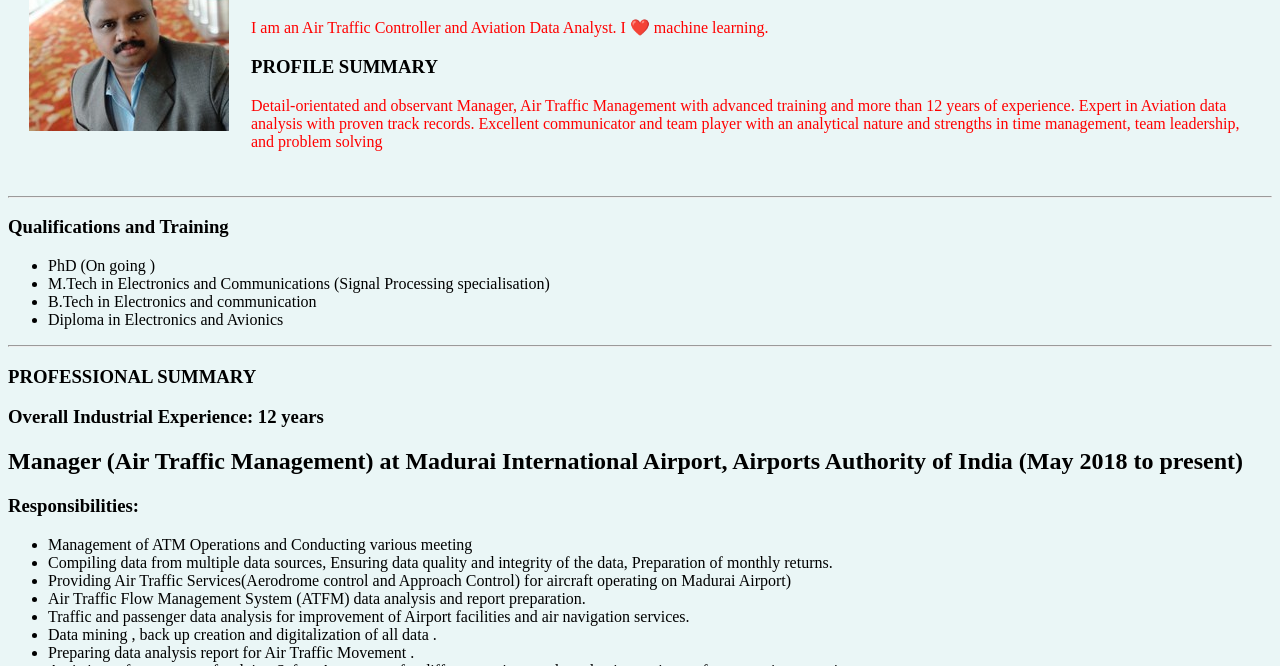
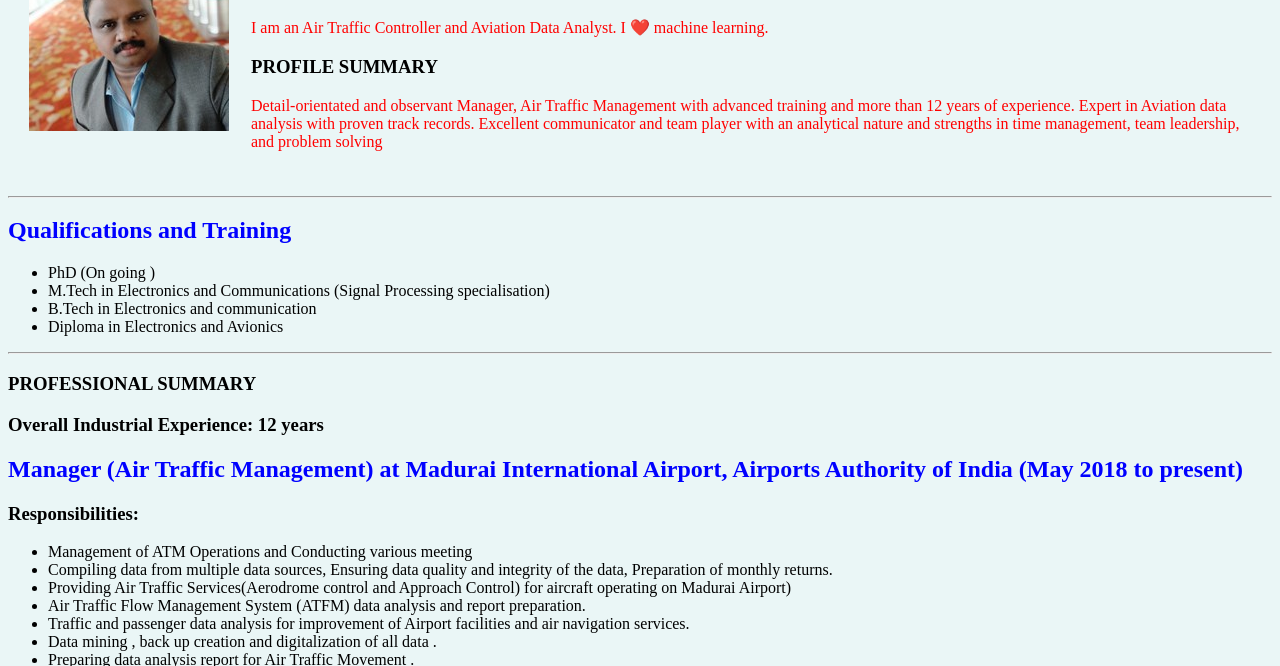
Before and after one commit to deepudev/cv, a plain HTML site: page index.html in a window 1280 px wide. Shown: the part 130-796 px from the top of the page. Drawn offline with Linux system fonts and the light colour scheme.

Commit message:
Update index.html

```diff
--- a/index.html
+++ b/index.html
@@ -6,7 +6,7 @@
      <style>
       body {background-color: #EAF6F6;}
       h1   {color: blue;}
-      h2  {color: black;}
+      h2  {color: blue;}
       h3  {coloe: black;}
       p   {color: red;}
      </style>
@@ -27,7 +27,7 @@
     </table>
     <hr>
 
-    <h3>Qualifications and Training</h3>
+    <h2>Qualifications and Training</h2>
     <ul>
       <li>PhD (On going )</li>
       <li>M.Tech in Electronics and Communications (Signal Processing specialisation) </li>
```
